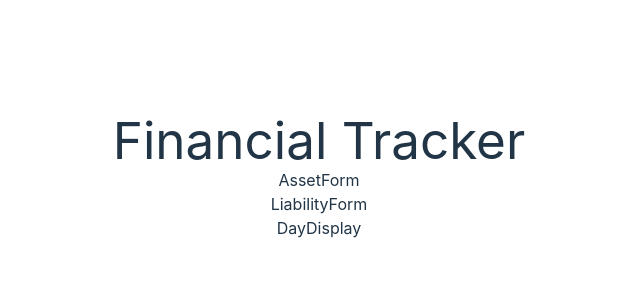
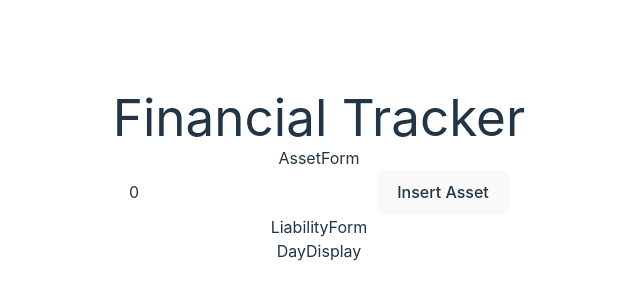
Before and after one commit to mrimon93/React-Rest-Project, a React (Vite) app in the folder FrontEnd-React/: page / in a window 1280 px wide. Shown: the part 224-524 px from the top of the page, without its empty margins (321-961 px from the left). Built offline with nearby package versions, Linux system fonts and the light colour scheme.

Commit message:
Frontend: Potential product for 'AssetForm'

```diff
--- a/FrontEnd-React/src/Components/AssetForm.tsx
+++ b/FrontEnd-React/src/Components/AssetForm.tsx
@@ -1,17 +1,24 @@
 import React, { useState } from 'react'
+import { apiService } from '../Services/apiService';
 
 const AssetForm: React.FC = () => {
   const [value, setValue] = useState<number>(0);
 
 
-  const handleInsert = async () => {
+  const handleInsertAsset = async () => {
     const response = await apiService.insertAsset(value);
   };
 
-
-
   return (
-    <div>AssetForm</div>
+    <div>
+      <h2>AssetForm</h2>
+      <input
+      type="number"
+      value={value}
+      onChange={(e) => setValue(Number(e.target.value))}
+      />
+      <button onClick={handleInsertAsset}>Insert Asset</button>
+      </div>
   )
 }
 
--- a/FrontEnd-React/src/Components/LiabilityForm.Tsx
+++ b/FrontEnd-React/src/Components/LiabilityForm.Tsx
@@ -2,7 +2,9 @@ import React from 'react'
 
 const LiabilityForm = () => {
   return (
-    <div>LiabilityForm</div>
+    <div>
+      <h2>LiabilityForm</h2>
+      </div>
   )
 }
 
```
